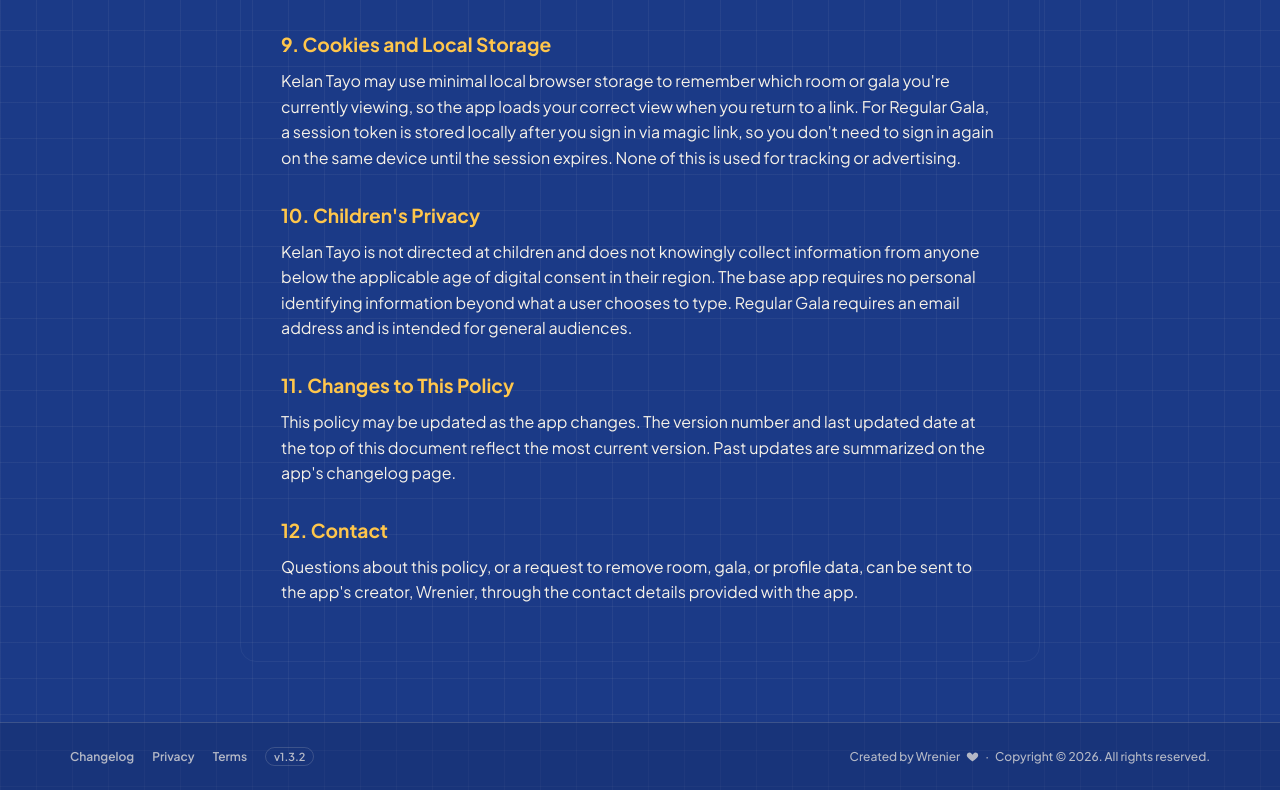
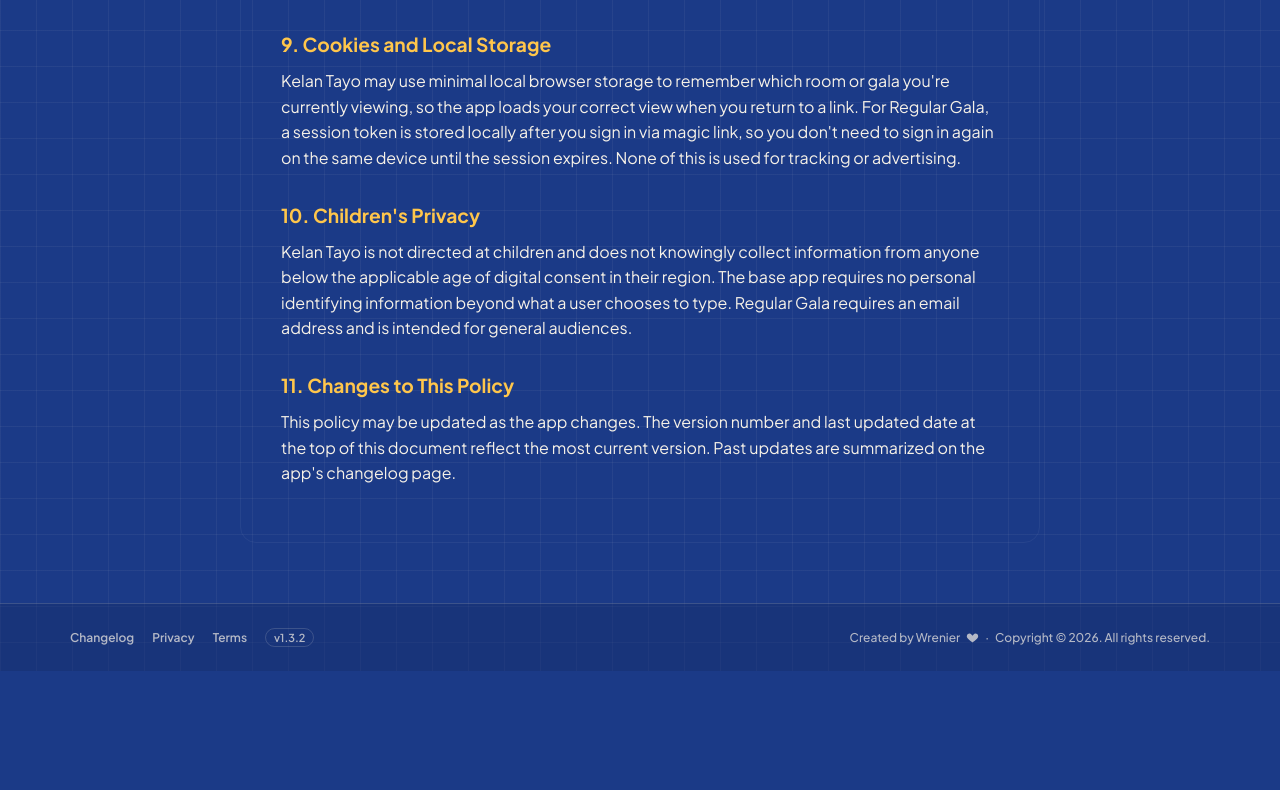
Before and after one commit to Kaeylrin/kelan-tayo, a React (Vite) app: page /privacy in a window 1280 px wide. Shown: the part 2418-3208 px from the top of the page. After the commit the page ends 3089 px from the top, so only its background shows below. Built offline with nearby package versions, Linux system fonts and the light colour scheme; no server answers.

Commit message:
docs: Remove Contact section from Privacy Policy

```diff
--- a/src/pages/PrivacyPage.jsx
+++ b/src/pages/PrivacyPage.jsx
@@ -71,8 +71,6 @@ export default function PrivacyPage() {
           <h3 style={{ marginTop: '32px', marginBottom: '12px', color: 'var(--gold)', fontSize: '1.2rem' }}>11. Changes to This Policy</h3>
           <p style={{ marginBottom: '16px', lineHeight: '1.6' }}>This policy may be updated as the app changes. The version number and last updated date at the top of this document reflect the most current version. Past updates are summarized on the app's changelog page.</p>
 
-          <h3 style={{ marginTop: '32px', marginBottom: '12px', color: 'var(--gold)', fontSize: '1.2rem' }}>12. Contact</h3>
-          <p style={{ marginBottom: '16px', lineHeight: '1.6' }}>Questions about this policy, or a request to remove room, gala, or profile data, can be sent to the app's creator, Wrenier, through the contact details provided with the app.</p>
         </div>
       </main>
       <Footer />
```
